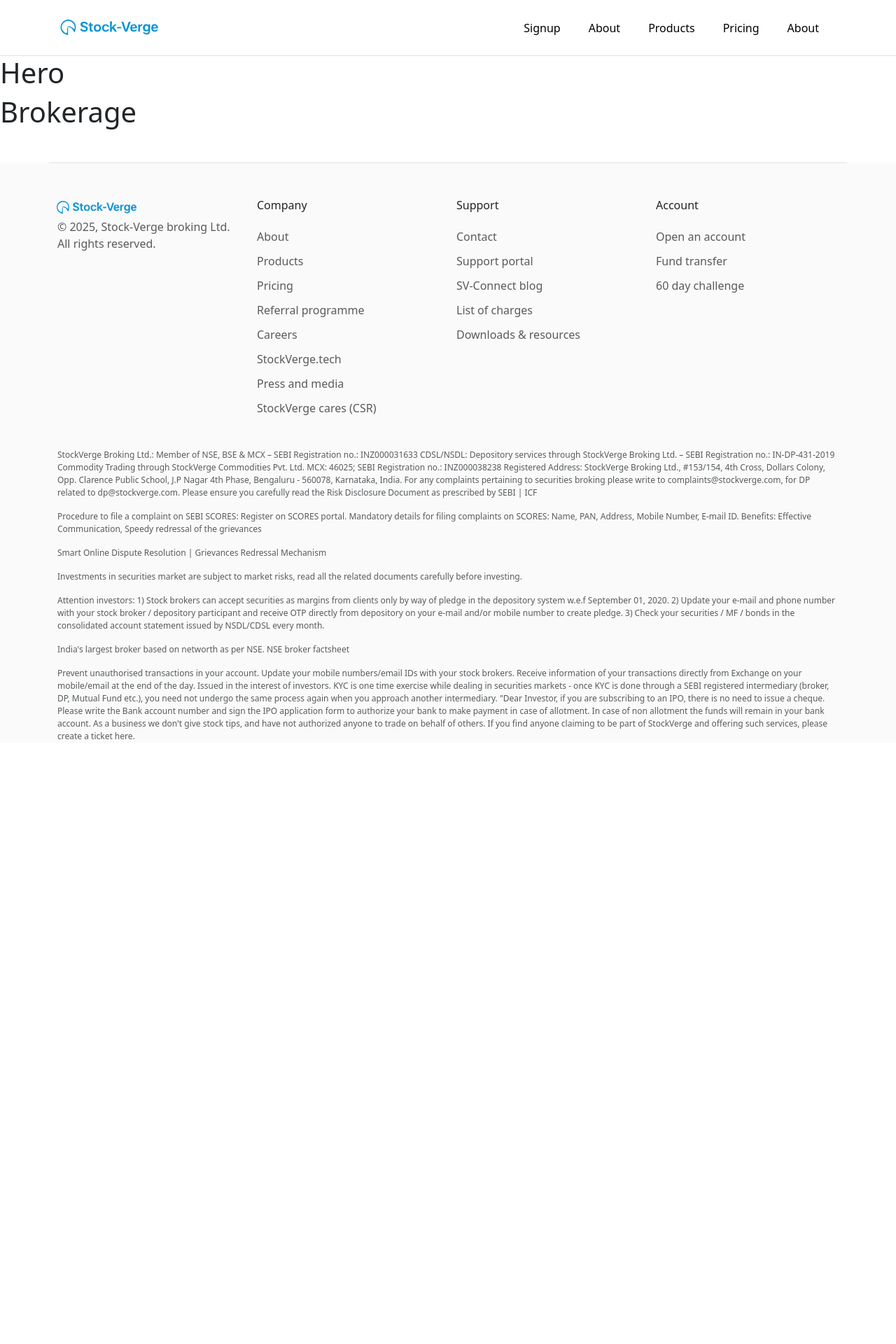
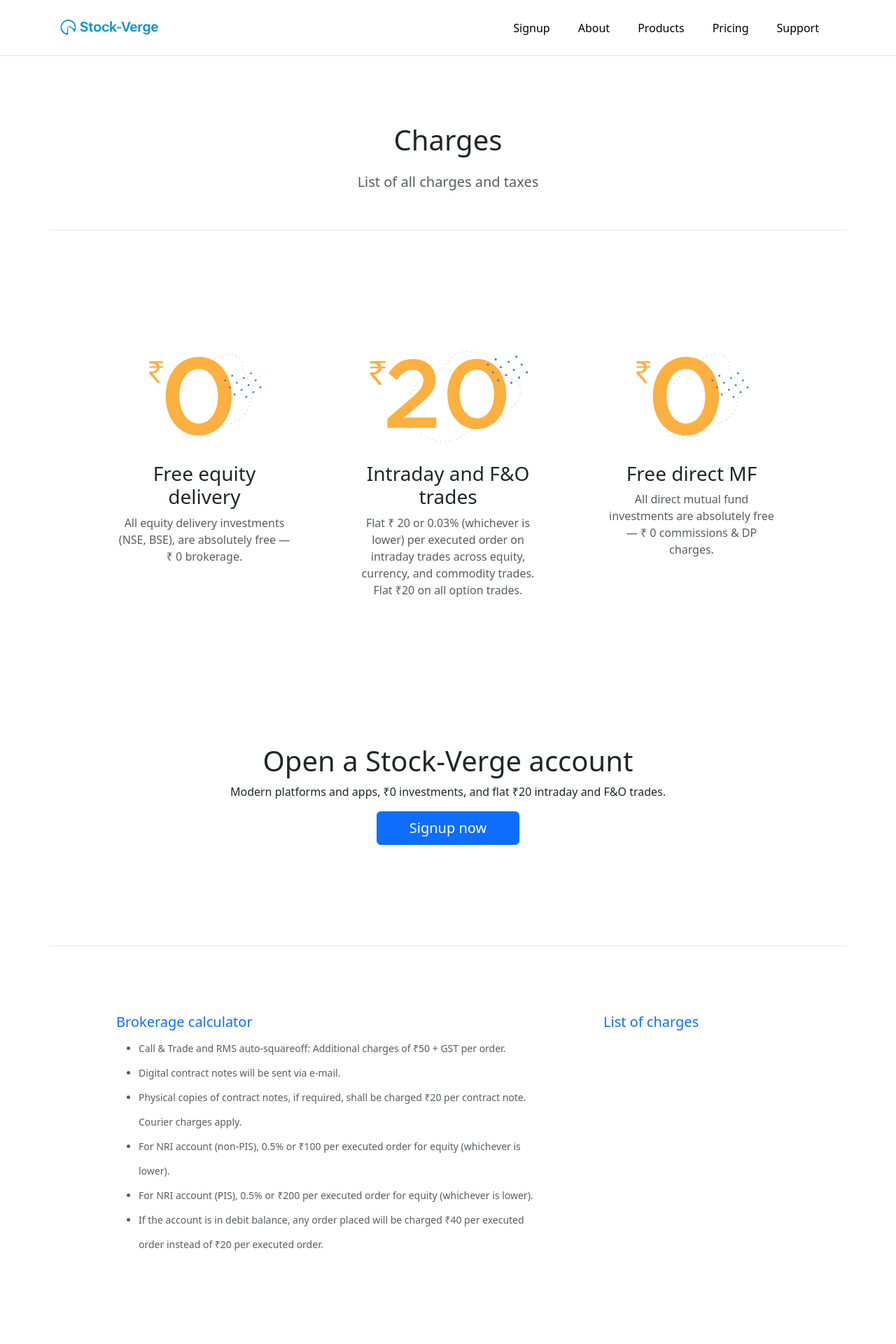
Before and after one commit to Dnyanesh3256/stock-verge, a React (Vite) app in the folder frontend/: page /pricing in a window 1280 px wide. Shown: the top 1920 px of the page at 70% size. Before the commit the page ends 1077 px from the top, so only its background shows below. Built offline with nearby package versions, Linux system fonts and the light colour scheme.

Commit message:
completed the pricing page

```diff
--- a/frontend/src/landing_page/Navbar.jsx
+++ b/frontend/src/landing_page/Navbar.jsx
@@ -47,8 +47,8 @@
               </Link>
             </li>
             <li className="nav-item me-4">
-              <Link className="nav-link active" to="/about">
-                About
+              <Link className="nav-link active" to="/support">
+                Support
               </Link>
             </li>
           </ul>
--- a/frontend/src/landing_page/pricing/Brokerage.jsx
+++ b/frontend/src/landing_page/pricing/Brokerage.jsx
@@ -1,9 +1,47 @@
-import React from 'react';
+import React from "react";
+import { Link } from "react-router-dom";
 
 function Brokerage() {
-    return (
-        <h1>Brokerage</h1>
-    );
+  return (
+    <div className="container">
+      <div className="row p-5 mt-5 border-top">
+        <div className="col-8 p-5">
+          <Link to="/" style={{ textDecoration: "none" }}>
+            <h2 className="fs-5">Brokerage calculator</h2>
+          </Link>
+
+          <ul className="text-muted" style={{ textAlign: "left", lineHeight: "2.5", fontSize: "14px" }}>
+            <li>
+              Call & Trade and RMS auto-squareoff: Additional charges of ₹50 +
+              GST per order.
+            </li>
+            <li>Digital contract notes will be sent via e-mail.</li>
+            <li>
+              Physical copies of contract notes, if required, shall be charged
+              ₹20 per contract note. Courier charges apply.
+            </li>
+            <li>
+              For NRI account (non-PIS), 0.5% or ₹100 per executed order for
+              equity (whichever is lower).
+            </li>
+            <li>
+              For NRI account (PIS), 0.5% or ₹200 per executed order for equity
+              (whichever is lower).
+            </li>
+            <li>
+              If the account is in debit balance, any order placed will be
+              charged ₹40 per executed order instead of ₹20 per executed order.
+            </li>
+          </ul>
+        </div>
+        <div className="col-4 p-5">
+          <Link to="/" style={{ textDecoration: "none" }}>
+            <h2 className="fs-5">List of charges</h2>
+          </Link>
+        </div>
+      </div>
+    </div>
+  );
 }
 
 export default Brokerage;
--- a/frontend/src/landing_page/pricing/Hero.jsx
+++ b/frontend/src/landing_page/pricing/Hero.jsx
@@ -1,8 +1,36 @@
 import React from 'react';
+import OpenAccount from "../OpenAccount";
 
 function Hero() {
     return (
-        <h1>Hero</h1>
+        <div className="container">
+            <div className="row p-5 mt-5 border-bottom text-center">
+                <h1>Charges</h1>
+                <h3 className='text-muted fs-5 mt-3'>List of all charges and taxes</h3>
+            </div>
+
+            <div className="row p-5 mt-5 text-center">
+                <div className="col-4 p-5">
+                    <img src="media/images/pricingEquity.svg" alt="" />
+                    <h1 className='fs-3'>Free equity delivery</h1>
+                    <p className='text-muted'>All equity delivery investments (NSE, BSE), are absolutely free — ₹ 0 brokerage.</p>
+                </div>
+
+                <div className="col-4 p-5">
+                    <img src="media/images/intradayTrades.svg" alt="" />
+                    <h1 className='fs-3'>Intraday and F&O trades</h1>
+                    <p className='text-muted'>Flat ₹ 20 or 0.03% (whichever is lower) per executed order on intraday trades across equity, currency, and commodity trades. Flat ₹20 on all option trades.</p>
+                </div>
+
+                <div className="col-4 p-5">
+                    <img src="media/images/pricingEquity.svg" alt="" />
+                    <h1 className='fs-3'>Free direct MF</h1>
+                    <p className='text-muted'>All direct mutual fund investments are absolutely free — ₹ 0 commissions & DP charges.</p>
+                </div>
+            </div>
+
+            <OpenAccount />
+        </div>
     );
 }
 
```
